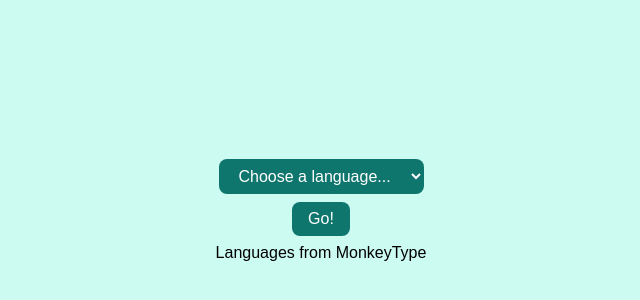
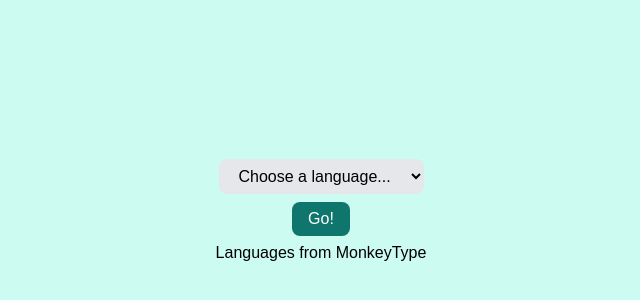
Before and after one commit to mybearworld/morsetype, a plain HTML site: page index.html in a window 1280 px wide. Shown: the part 198-498 px from the top of the page, without its empty margins (319-959 px from the left). Drawn offline with Linux system fonts and the light colour scheme; no server answers.

Commit message:
Make the language selector secondary

```diff
--- a/index.html
+++ b/index.html
@@ -8,7 +8,7 @@
   </head>
   <body>
     <form id="language-select">
-      <select>
+      <select class="secondary">
         <option selected disabled>Choose a language...</option>
       </select>
       <button type="submit">Go!</button>
```
